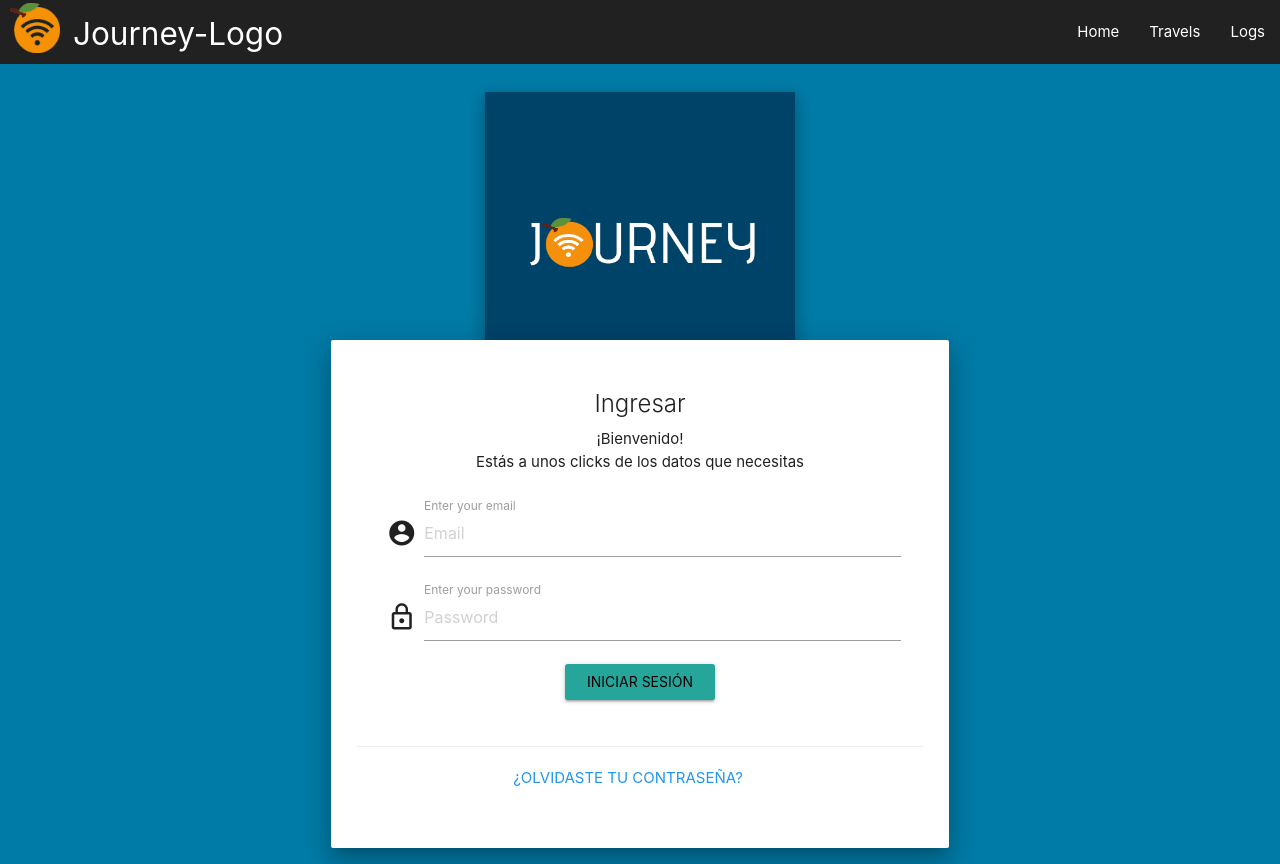
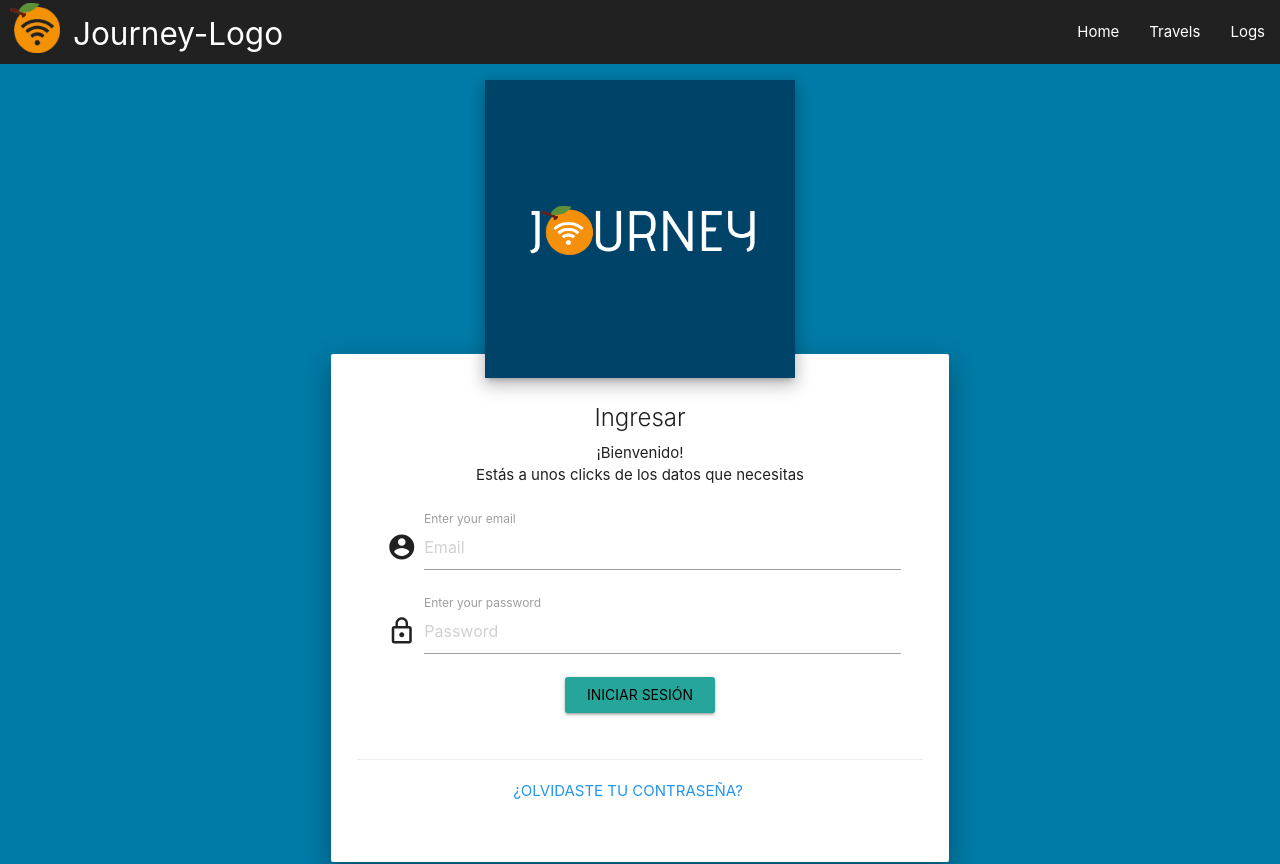
Before and after one commit to CarmenMartinez/Journey-Web, an Angular app: page / in a window 1280 px wide. Shown: the top 864 px of the page. Built offline with nearby package versions, Linux system fonts and the light colour scheme.

Commit message:
Login CSS

```diff
--- a/src/app/login/login.component.css
+++ b/src/app/login/login.component.css
@@ -5,7 +5,7 @@
 }
 
 .card-login {
-    margin-top: -5%;
+    margin-top: -3%;
 }
 
 .container-login {
@@ -15,7 +15,7 @@
 .logo-iot {
     width: 310px;
     height: 298px;
-    margin-top: 28px;
-    z-index: -1;
-
+    margin-top: 16px;
+    z-index: 1;
+    position: relative;
   }
```
